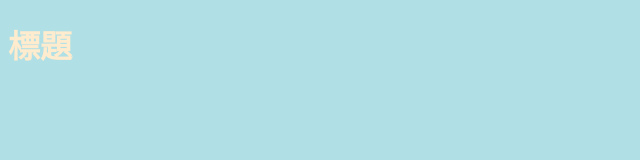
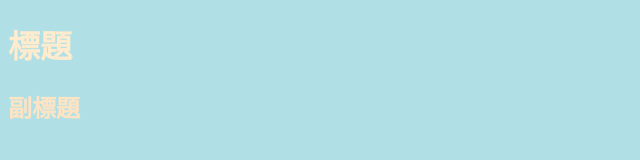
Before and after one commit to ShiweiLin25/github1219, a plain HTML site: page index.html in a window 1280 px wide. Shown: the whole page, without its empty margins (0-640 px from the left). Drawn offline with Linux system fonts and the light colour scheme.

Commit message:
新增h2標籤

```diff
--- a/css/index.css
+++ b/css/index.css
@@ -4,3 +4,6 @@ body{
 h1{
     color: blanchedalmond;
 }
+h2{
+    color: bisque;
+}
--- a/index.html
+++ b/index.html
@@ -8,5 +8,6 @@
 </head>
 <body>
     <h1>標題</h1>
+    <h2>副標題</h2>
 </body>
 </html>
```
